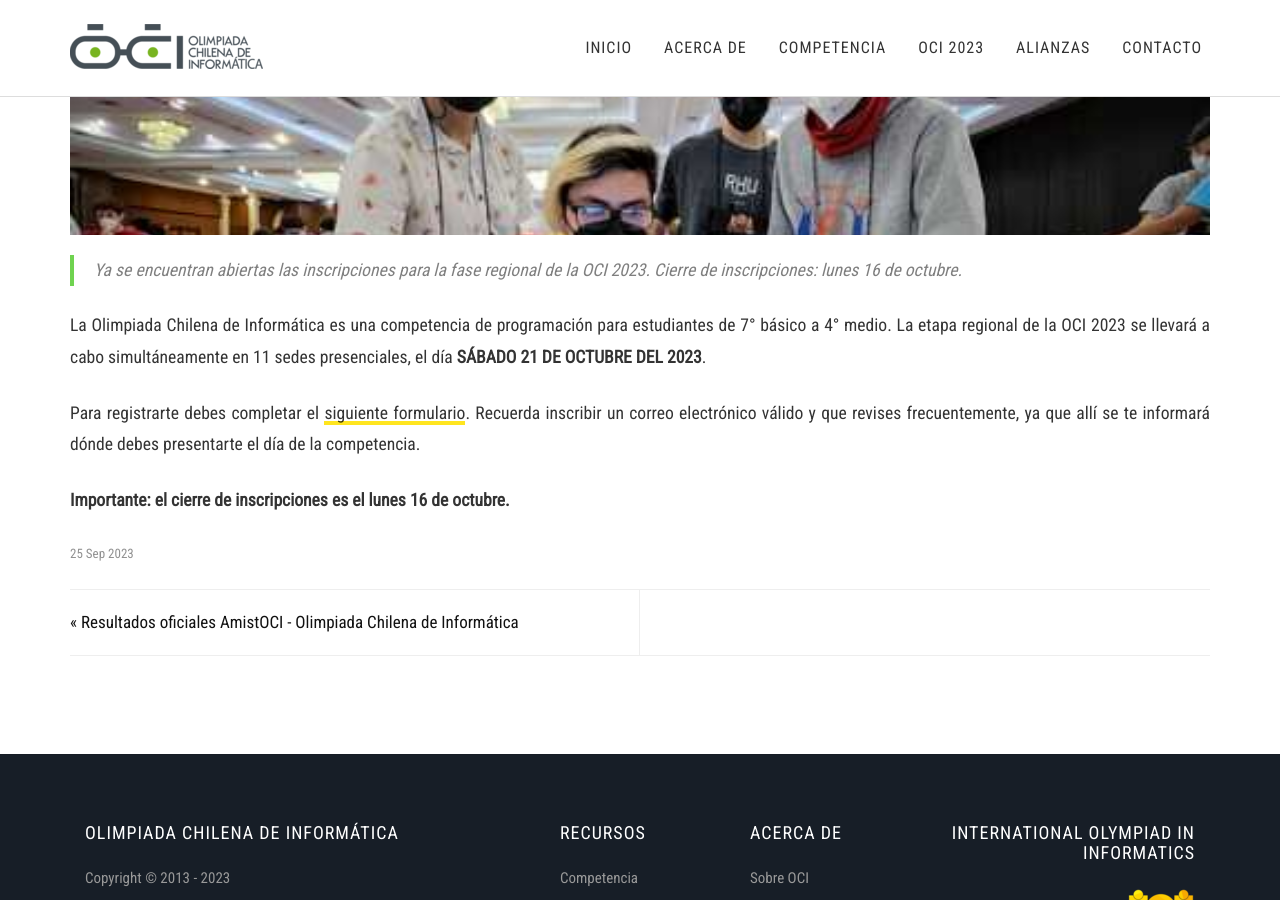
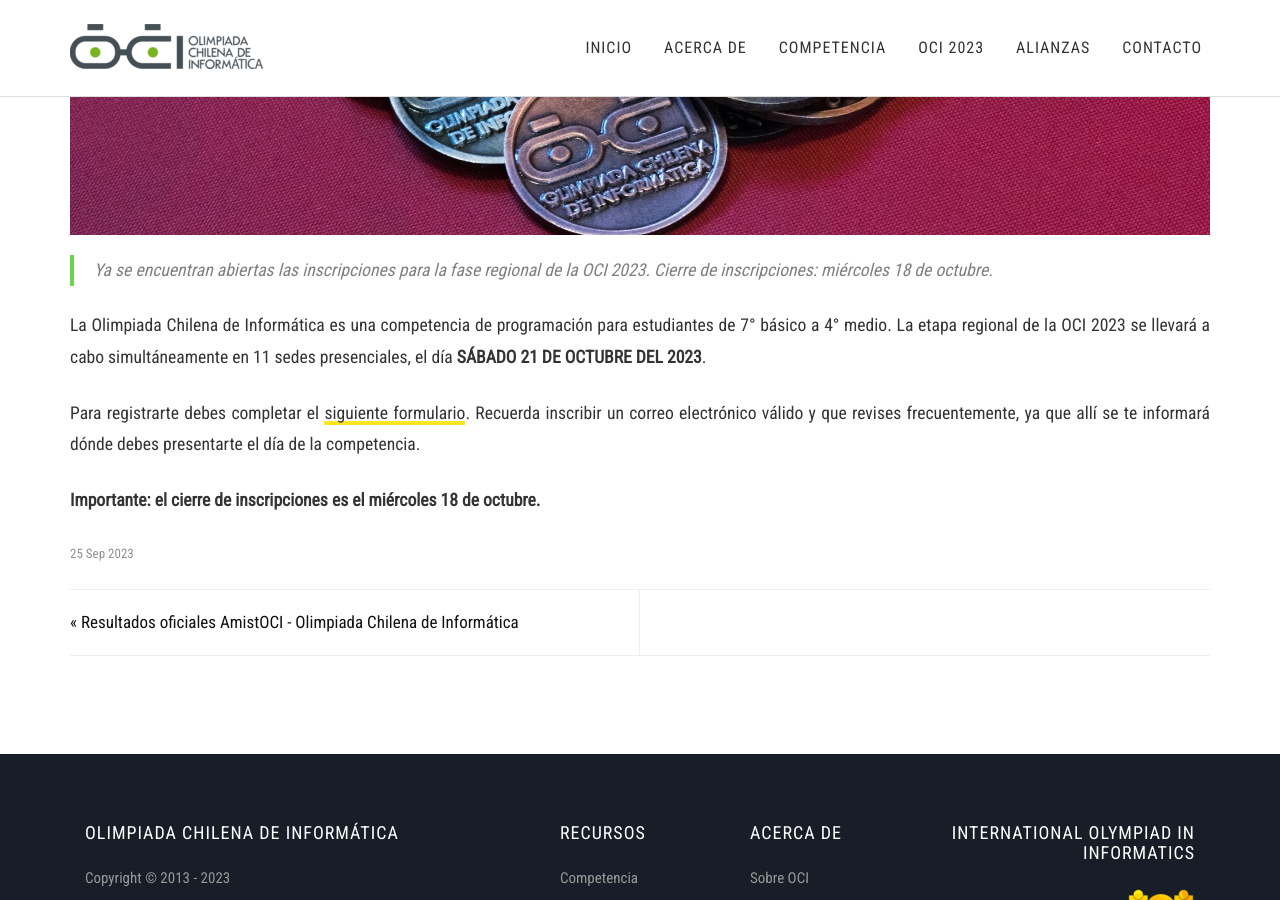
Before and after one commit to OCIoficial/ocioficial.github.io, a Jekyll site: the page built from _posts/2023-09-25-inscripciones-oci-2023-regional.md, in a window 1280 px wide and 900 px high, scrolled down 465 px. Built offline with Jekyll 4.4.1, drawn with Linux system fonts in a browser that asks for light colours; comment, search, counter and statistics services are not loaded.

```diff
--- a/_posts/2023-09-25-inscripciones-oci-2023-regional.md
+++ b/_posts/2023-09-25-inscripciones-oci-2023-regional.md
@@ -2,14 +2,14 @@
 layout: post
 title:  "Inscripción OCI 2023 - Fase Regional"
 categories: [ noticias, oci, regional ]
-image: inscripciones-oci-2023-regional.jpg
+image: medallas.jpg
 thumbnail: inscripciones-oci-2023-regional.jpg
 ---
 
->  Ya se encuentran abiertas las inscripciones para la fase regional de la OCI 2023. Cierre de inscripciones: lunes 16 de octubre.
+>  Ya se encuentran abiertas las inscripciones para la fase regional de la OCI 2023. Cierre de inscripciones: miércoles 18 de octubre.
 
 La Olimpiada Chilena de Informática es una competencia de programación para estudiantes de 7° básico a 4° medio. La etapa regional de la OCI 2023 se llevará a cabo simultáneamente en 11 sedes presenciales, el día **SÁBADO 21 DE OCTUBRE DEL 2023**.
 
 Para registrarte debes completar el [siguiente formulario](https://forms.gle/zRrL41xQXJvo5uHy6). Recuerda inscribir un correo electrónico válido y que revises frecuentemente, ya que allí se te informará dónde debes presentarte el día de la competencia.
 
-**Importante: el cierre de inscripciones es el lunes 16 de octubre.**
+**Importante: el cierre de inscripciones es el miércoles 18 de octubre.**
```
